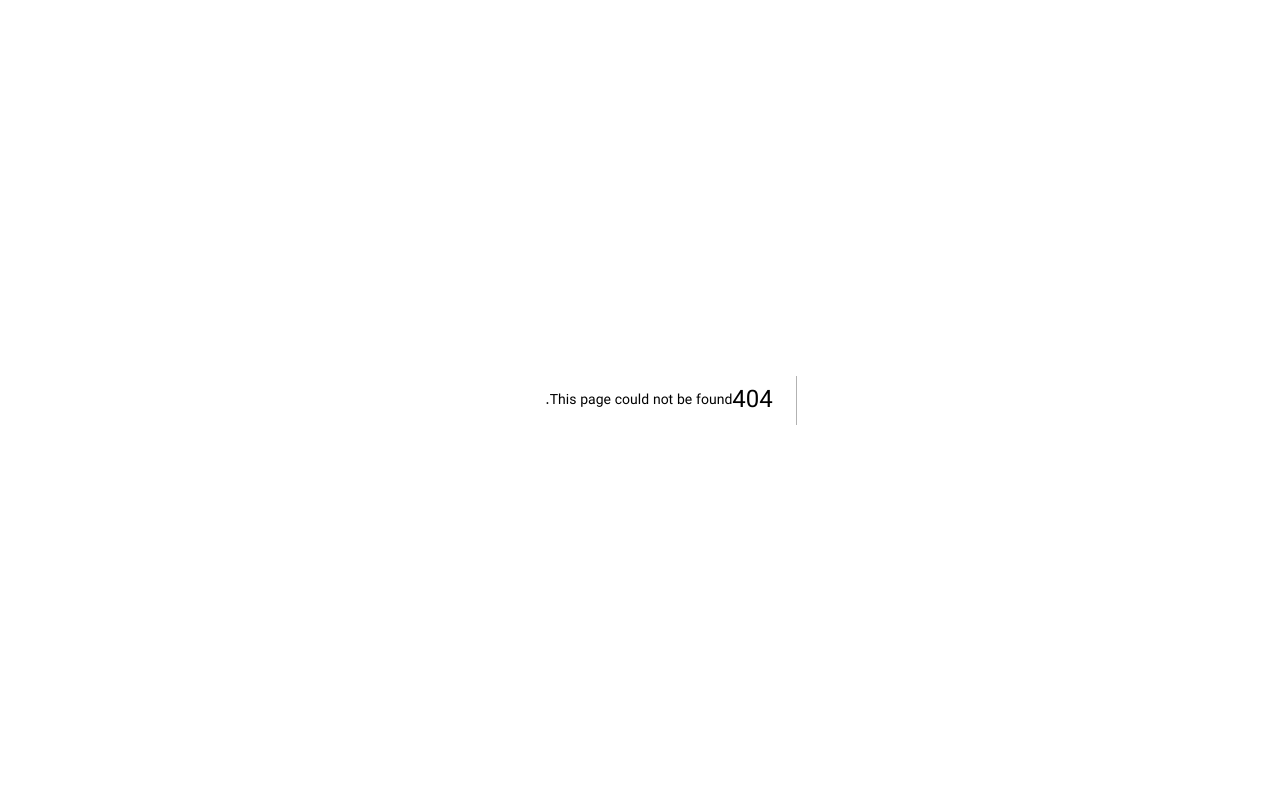
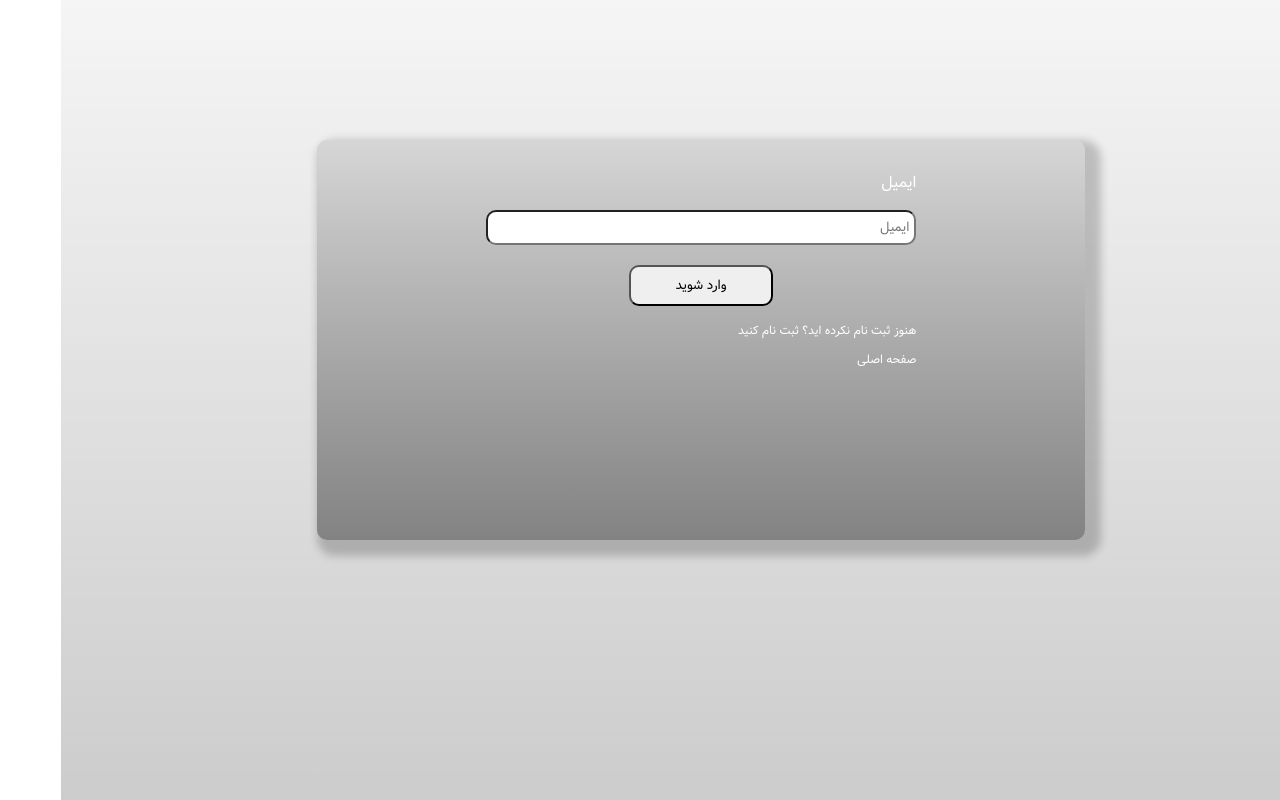
Before and after one commit to HosseinSimchi/Shopping-Website, a Next.js app in the folder shopping/: page /login in a window 1280 px wide. Before the commit this address had no page. Built offline with nearby package versions, Linux system fonts and the light colour scheme.

Commit message:
added login/register from and shop icon

```diff
--- a/shopping/components/Button/Button.jsx
+++ b/shopping/components/Button/Button.jsx
@@ -1,4 +1,3 @@
-/** @jsx jsx */
 import {jsx} from '@emotion/react';
 
 
--- /dev/null
+++ b/shopping/pages/login/index.jsx
@@ -0,0 +1,80 @@
+import React from "react";
+import Link from "next/link";
+
+import styled from "@emotion/styled";
+
+const page = () => {
+
+  return (
+    <>
+      <Section>
+        <Form>
+          <Label>ایمیل</Label>
+          <Input type="email" placeholder="ایمیل"/>
+          <Button type="submit">وارد شوید</Button>
+          <Link href="/register" style={{textDecoration:'none'}}>
+            <P>هنوز ثبت نام نکرده اید؟ ثبت نام کنید</P>
+          </Link>
+          <Link href="/" style={{textDecoration:'none'}}>
+            <P>صفحه اصلی</P>
+          </Link>
+        </Form>
+      </Section>
+    </>
+  )
+}
+
+const Section = styled.section`
+  width : 100%;
+  height : 100vh;
+  background-image: linear-gradient(rgba(0,0,0,0.04), rgba(0,0,0,0.2));
+  display : flex;
+  flex-direction : column;
+`;
+
+const Form = styled.form`
+  display : flex;
+  flex-direction : column;
+  width : 60%;
+  height : 50%;
+  margin : 140px auto;
+  padding : 25px;
+  background-image: linear-gradient(rgba(0,0,0,0.1), rgba(0,0,0,0.4));
+  box-shadow : 8px 8px 8px 8px rgba(0,0,0,0.2);
+  border-radius : 10px;
+`
+const Input = styled.input`
+  width : 60%;
+  margin : 10px auto;
+  border-radius : 10px;
+  padding : 5px;
+`
+const Label = styled.label`
+  width : 60%;
+  margin : 5px auto;
+  color : white;
+`
+const Button = styled.button`
+  width : 20%;
+  margin : 10px auto;
+  padding : 8px;
+  border-radius : 10px;
+  cursor : pointer;
+  transition: font-size 0.35s ease-in;
+  &:hover{
+    font-size : 15px;
+  }
+`
+const P = styled.p`
+  width : 60%;
+  font-size :12px;
+  margin : 5px auto;
+  color : white;
+  cursor : pointer;
+  transition : font-size 0.35s ease-in;
+  &:hover {
+    font-size :15px;
+  }
+`
+
+export default page;
```
Also changed, not shown: shopping/containers/Header.jsx (+3 -5 lines), shopping/pages/register/index.jsx (added, +84 -0 lines).
